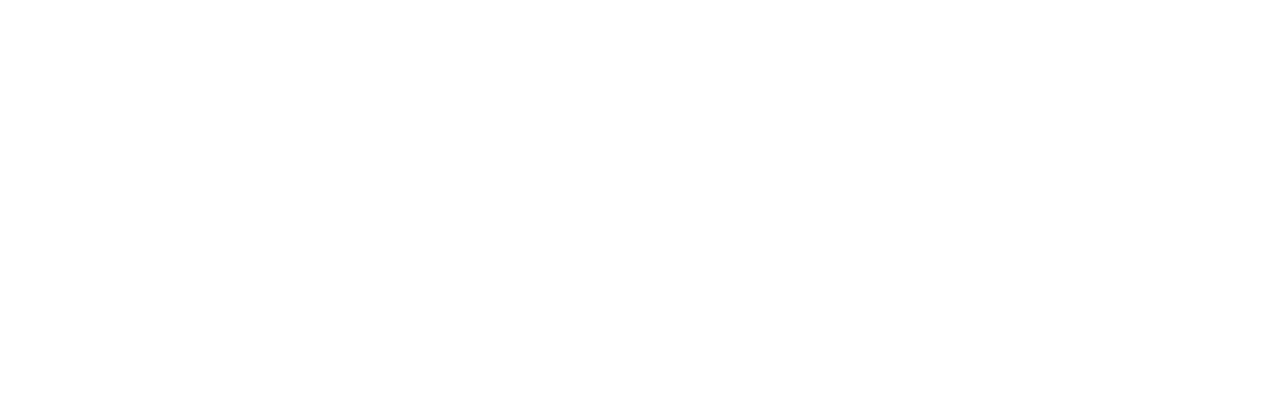
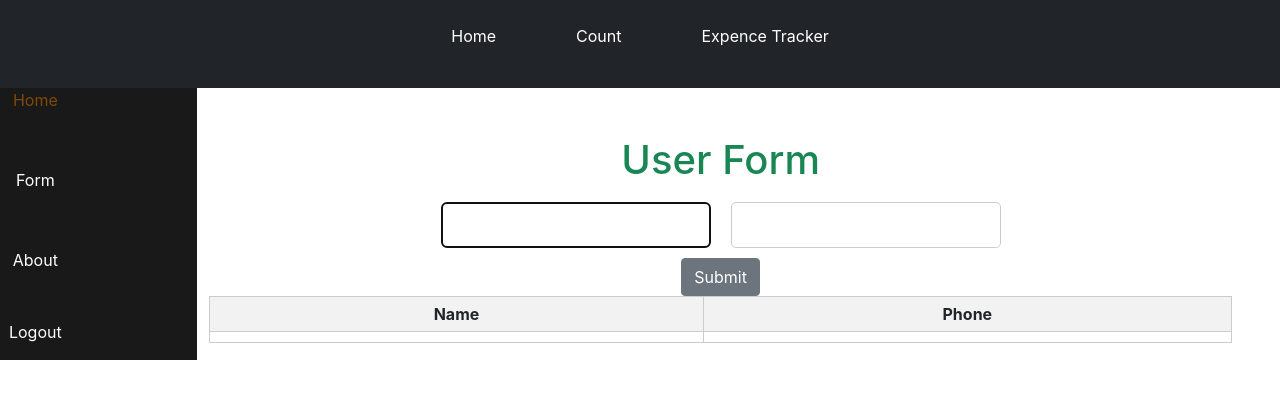
Before and after one commit to adish-ct/React-Project, a React (Create React App) app: page /user-form in a window 1280 px wide. Before the commit this address had no page. Shown: the top 398 px of the page. Built offline with nearby package versions, Linux system fonts and the light colour scheme.

Commit message:
input form and table updated

```diff
--- a/package.json
+++ b/package.json
@@ -6,6 +6,7 @@
     "@testing-library/jest-dom": "^5.17.0",
     "@testing-library/react": "^13.4.0",
     "@testing-library/user-event": "^13.5.0",
+    "axios": "^1.5.1",
     "react": "^18.2.0",
     "react-dom": "^18.2.0",
     "react-router-dom": "^6.16.0",
--- a/src/App.jsx
+++ b/src/App.jsx
@@ -1,12 +1,20 @@
 import { Route, BrowserRouter as Router, Routes } from "react-router-dom";
 import "./App.css";
-
 import ExpenseTrackerPage from "./page/ExpenseTrackerPage";
 import HomePage from "./page/HomePage";
 import CountPage from "./page/CountPage";
+import InputFormPage from "./page/InputFormPage";
+import { useState } from "react";
 
 
 function App() {
+
+  let [counter, setCounter] = useState(0)
+
+  const increaseCounter = () => {
+    counter = counter + 1
+    setCounter(counter)
+  }
 
   return (
 
@@ -16,6 +24,7 @@
           <Route path="/" element={<HomePage />} />
           <Route path="/expense-track" element={<ExpenseTrackerPage />} />
           <Route path="/count-section" element={<CountPage />} />
+          <Route path="/user-form" element={<InputFormPage />} />
         </Routes>
       </Router>
     </div>
--- a/src/components/InputForm.jsx
+++ b/src/components/InputForm.jsx
@@ -3,8 +3,10 @@
 import InputTable from './InputTable'
 
 function InputForm(props) {
+
     const [name, setName] = useState('')
     const [phone, setPhone] = useState('')
+
 
     const nameRef = useRef(null)
     const phoneRef = useRef(null)
@@ -14,9 +16,22 @@
     }, [name])
 
     const formSubmit = () => {
-        setName(nameRef.current.value + '')
+        if (nameRef.current.value) {
+            if (phoneRef.current.value) {
+                setPhone(phoneRef.current.value + '')
+                setName(nameRef.current.value + '')
+            } else {
+                alert("phone required")
+                phoneRef.current.focus()
+                return false
+            }
+
+        } else {
+            alert("name required")
+            nameRef.current.focus()
+            return false
+        }
         nameRef.current.value = ''
-        setPhone(phoneRef.current.value + '')
         phoneRef.current.value = ''
     }
 
--- a/src/components/InputTable.jsx
+++ b/src/components/InputTable.jsx
@@ -1,7 +1,16 @@
-import React from 'react'
+import React, { useState, useEffect } from 'react'
 import '../components/css/InputTable.css'
 
 function InputTable(props) {
+
+    console.log("name", props.name);
+    const [nameArr, setNameArr] = useState([])
+
+    useEffect(() => {
+        const name = [...nameArr, { name: props.name, phone: props.phone }]
+        setNameArr(name)
+    }, [props.name, props.phone])
+
     return (
         <div>
             <table className='input-table'>
@@ -10,10 +19,12 @@
                     <th>Phone</th>
                 </thead>
                 <tbody>
-                    <tr>
-                        <td> {props.name} </td>
-                        <td> {props.phone} </td>
-                    </tr>
+                    {nameArr.map((item, index) => (
+                        <tr key={index}>
+                            <td> {item.name} </td>
+                            <td> {item.phone} </td>
+                        </tr>
+                    ))}
                 </tbody>
             </table>
         </div>
--- a/src/components/NavSideBars/SideBar.jsx
+++ b/src/components/NavSideBars/SideBar.jsx
@@ -1,4 +1,5 @@
 import React from 'react'
+import { Link } from 'react-router-dom'
 
 function SideBar() {
     return (
@@ -6,7 +7,7 @@
             <div className="text-center">
                 <ul className='list-unstyled d-flex flex-column gap-5 align-items:center justify-content:center text-white'>
                     <li className='active'>Home</li>
-                    <li>Service</li>
+                    <Link className='nav-link' to="/user-form"><li>Form</li></Link>
                     <li>About</li>
                     <li>Logout</li>
                 </ul>
--- a/src/components/css/SideBar.css
+++ b/src/components/css/SideBar.css
@@ -1,6 +1,6 @@
 .side-bar {
   height: 100%;
-  background-color: rgb(233, 38, 38);
+  background-color: rgb(26, 25, 25);
 }
 
 .active {
@@ -10,4 +10,5 @@
 
 .nav-link {
   text-decoration: none;
+  color: white;
 }
--- a/src/page/CountPage.jsx
+++ b/src/page/CountPage.jsx
@@ -19,5 +19,4 @@
         </div>
     )
 }
-
 export default CountPage
--- a/src/page/HomePage.jsx
+++ b/src/page/HomePage.jsx
@@ -1,9 +1,12 @@
-import React from 'react'
+import React, { useState } from 'react'
 import Navbar from '../components/NavSideBars/Navbar'
 import SideBar from '../components/NavSideBars/SideBar'
 import '../components/css/SideBar.css'
+import axios from 'axios'
 
 function HomePage() {
+    const [data, setData] = useState([])
+
     return (
         <div>
             <Navbar />
@@ -12,6 +15,21 @@
                     <SideBar />
                 </div>
                 <h1>HOME</h1>
+                <button onClick={() => {
+                    axios.get('https://jsonplaceholder.typicode.com/posts').then((response) => {
+                        console.log(response.data);
+                        setData(response.data)
+                    })
+                }} >Click</button>
+                {data.map((obj, index) => {
+                    return (
+                        <div className='d-flex'>
+                            <h1>{index + 1}</h1>
+                            <h4>{obj.title}</h4>
+                            <h4>{obj.body}</h4>
+                        </div>
+                    )
+                })}
             </div>
         </div>
     )
--- a/src/page/InputFormPage.jsx
+++ b/src/page/InputFormPage.jsx
@@ -1,15 +1,22 @@
 import React from 'react'
 import InputForm from '../components/InputForm'
+import SideBar from '../components/NavSideBars/SideBar'
+import Navbar from '../components/NavSideBars/Navbar'
 
 function InputFormPage() {
     return (
         <div>
             <Navbar />
             <div className="row w-100">
-                <div className="col-2 side-bar">
-                    <SideBar />
+                <div className="row">
+                    <div className="col-2 side-bar">
+                        <SideBar />
+                    </div>
+                    <div className="col-10 mt-5">
+                        <h1 className='text-success'>User Form</h1>
+                        <InputForm />
+                    </div>
                 </div>
-                <InputForm />
             </div>
         </div>
     )
```
Also changed, not shown: 1 other file (tests, documents, lock files or other folders).
